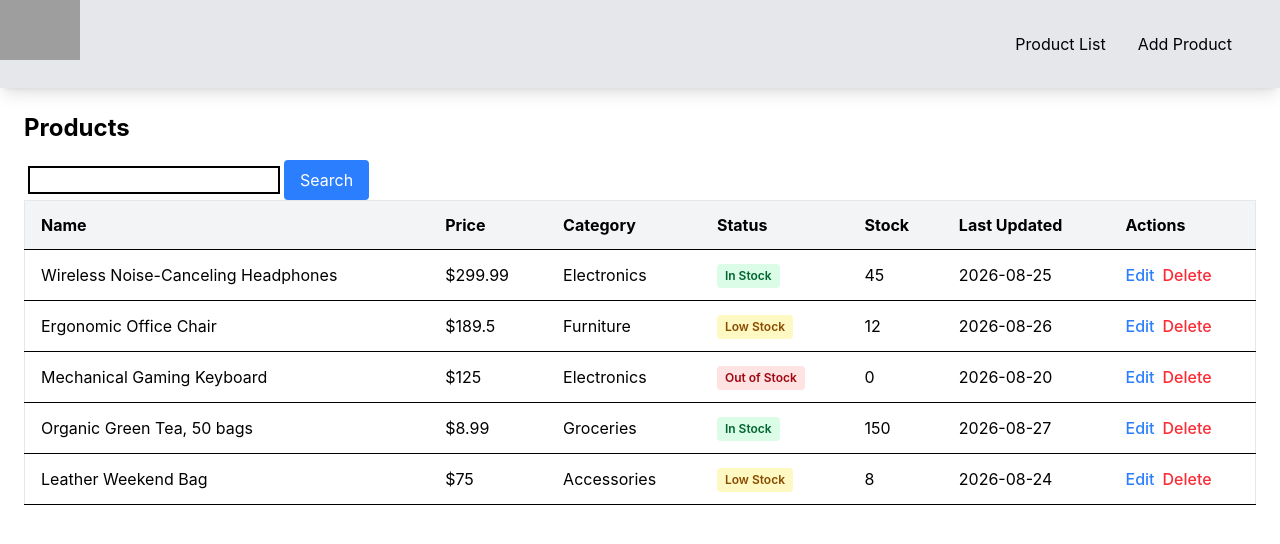
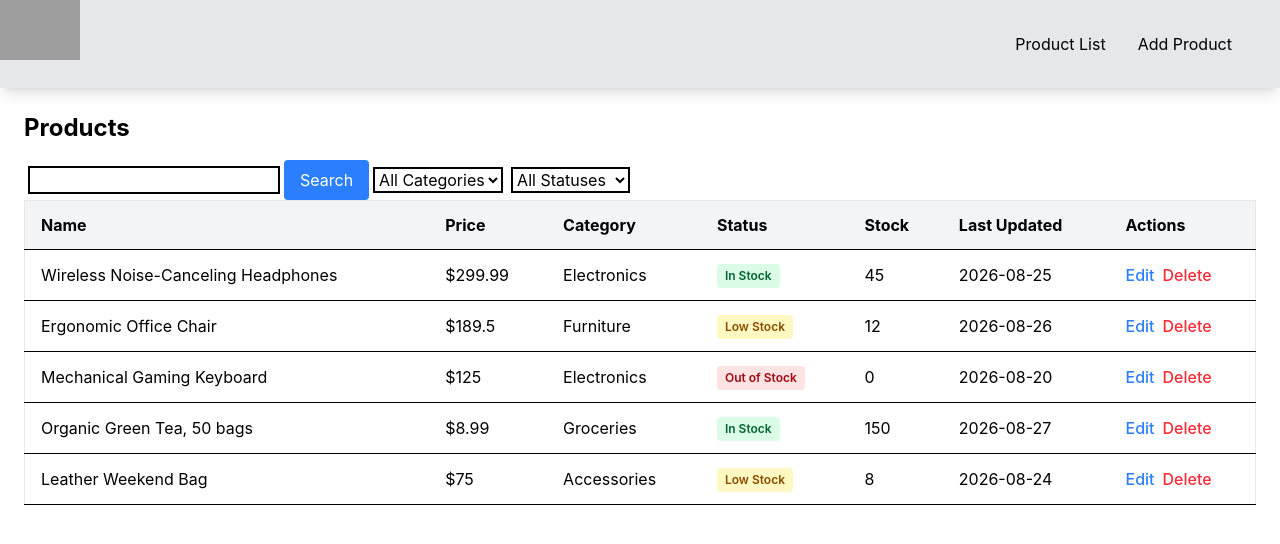
Before and after one commit to A-VIKASH-KUMAR/products_management_app, a React (Vite) app: page / in a window 1280 px wide. Shown: the top 544 px of the page. Built offline with nearby package versions, Linux system fonts and the light colour scheme; grey boxes are pictures that could not be loaded.

Commit message:
feat: ✨ add category and stock filter dropdown

```diff
--- a/src/components/ProductsList.tsx
+++ b/src/components/ProductsList.tsx
@@ -9,6 +9,8 @@ export const ProductsList = () => {
   const [editingProduct, setEditingProduct] = useState<Product | null>(null);
   const [viewingProduct, setViewingProduct] = useState<Product | null>(null);
   const [searchText, setSearchText] = useState("");
+  const [selectedCategory, setSelectedCategory] = useState("");
+  const [selectedStatus, setSelectedStatus] = useState("");
   const [filteredProducts, setFilteredProducts] = useState(Array<Product>);
 
   useEffect(() => {
@@ -21,13 +23,12 @@ export const ProductsList = () => {
   }, []);
 
   const handleSearchInputChange = (e: React.ChangeEvent<HTMLInputElement>) => {
-    const value = e.target.value;
-    setSearchText(value);
-    if (value === "") {
-      setFilteredProducts(productList);
-    }
+    setSearchText(e.target.value);
   };
   const CELL_CLASSES = "py-3 px-4 border-b text-left";
+  const categories = Array.from(new Set(productList.map((p) => p.category)));
+  const statuses = Array.from(new Set(productList.map((p) => p.status)));
+
   const STATUS_COLORS: Record<string, string> = {
     "In Stock": "bg-green-100 text-green-800",
     "Low Stock": "bg-yellow-100 text-yellow-800",
@@ -94,24 +95,28 @@ export const ProductsList = () => {
     setEditingProduct(null);
   };
 
-  function handleSearch(
-    event: React.MouseEvent<HTMLButtonElement>,
-  ): void {
-    event.preventDefault();
-
-    const query = searchText.trim().toLowerCase();
-    if (!query) {
-      setFilteredProducts(productList);
-      return;
-    }
-
-    setFilteredProducts(
-      productList.filter((product) =>
+  const applyFilters = () => {
+    let filtered = productList;
+    if (searchText) {
+      const query = searchText.trim().toLowerCase();
+      filtered = filtered.filter((product) =>
         [product.name, product.category, product.status]
           .some((value) => value.toLowerCase().includes(query)),
-      ),
-    );
-  }
+      );
+    }
+    if (selectedCategory) {
+      filtered = filtered.filter((p) => p.category === selectedCategory);
+    }
+    if (selectedStatus) {
+      filtered = filtered.filter((p) => p.status === selectedStatus);
+    }
+    setFilteredProducts(filtered);
+  };
+
+  useEffect(() => {
+    applyFilters();
+  }, [searchText, selectedCategory, selectedStatus, productList]);
+
 
   return (
     <div className="p-6">
@@ -125,11 +130,35 @@ export const ProductsList = () => {
           onChange={handleSearchInputChange}
         />
         <button
-          onClick={handleSearch}
+          onClick={applyFilters}
           className="px-4 py-2 bg-blue-500 text-white rounded"
         >
           Search
         </button>
+        <select
+          value={selectedCategory}
+          onChange={(e) => setSelectedCategory(e.target.value)}
+          className="m-1 border-2"
+        >
+          <option value="">All Categories</option>
+          {categories.map((cat) => (
+            <option key={cat} value={cat}>
+              {cat}
+            </option>
+          ))}
+        </select>
+        <select
+          value={selectedStatus}
+          onChange={(e) => setSelectedStatus(e.target.value)}
+          className="m-1 border-2"
+        >
+          <option value="">All Statuses</option>
+          {statuses.map((status) => (
+            <option key={status} value={status}>
+              {status}
+            </option>
+          ))}
+        </select>
       </div>
       <div className="products-table">
         <table className="min-w-full bg-white border border-gray-200">
```
